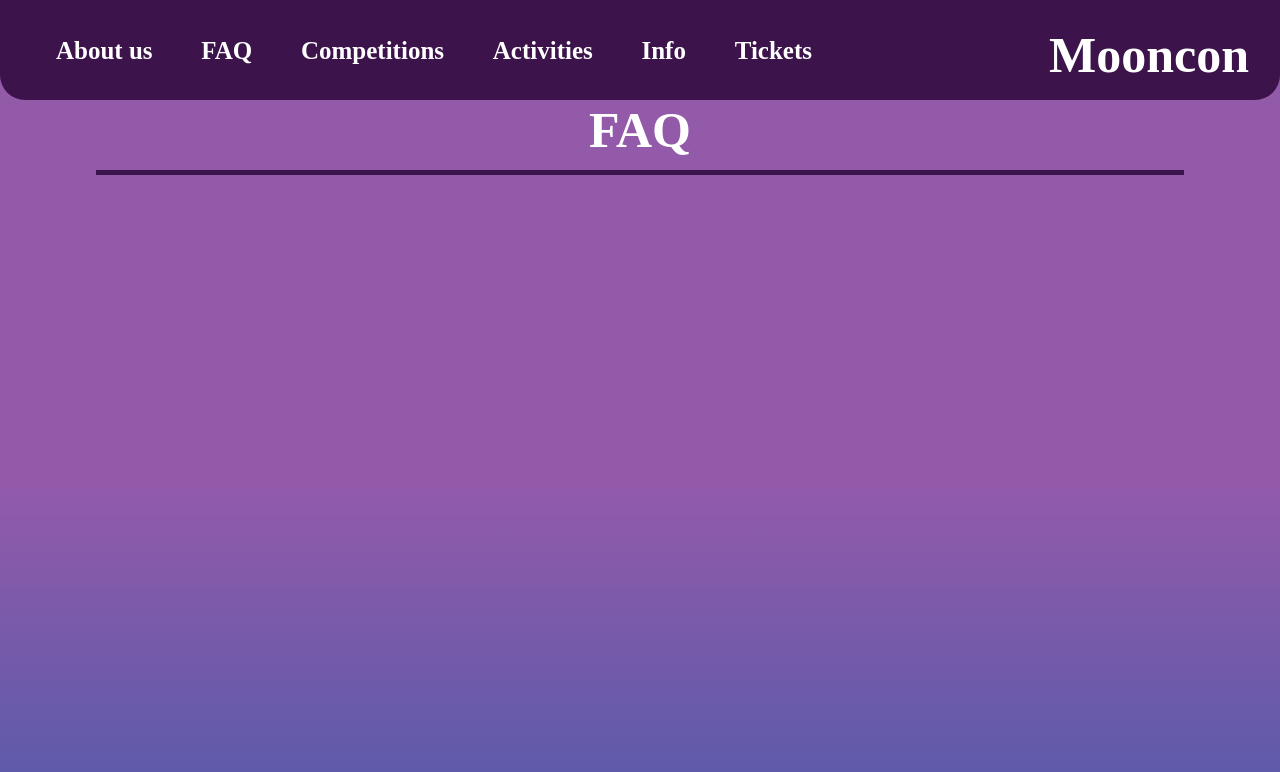
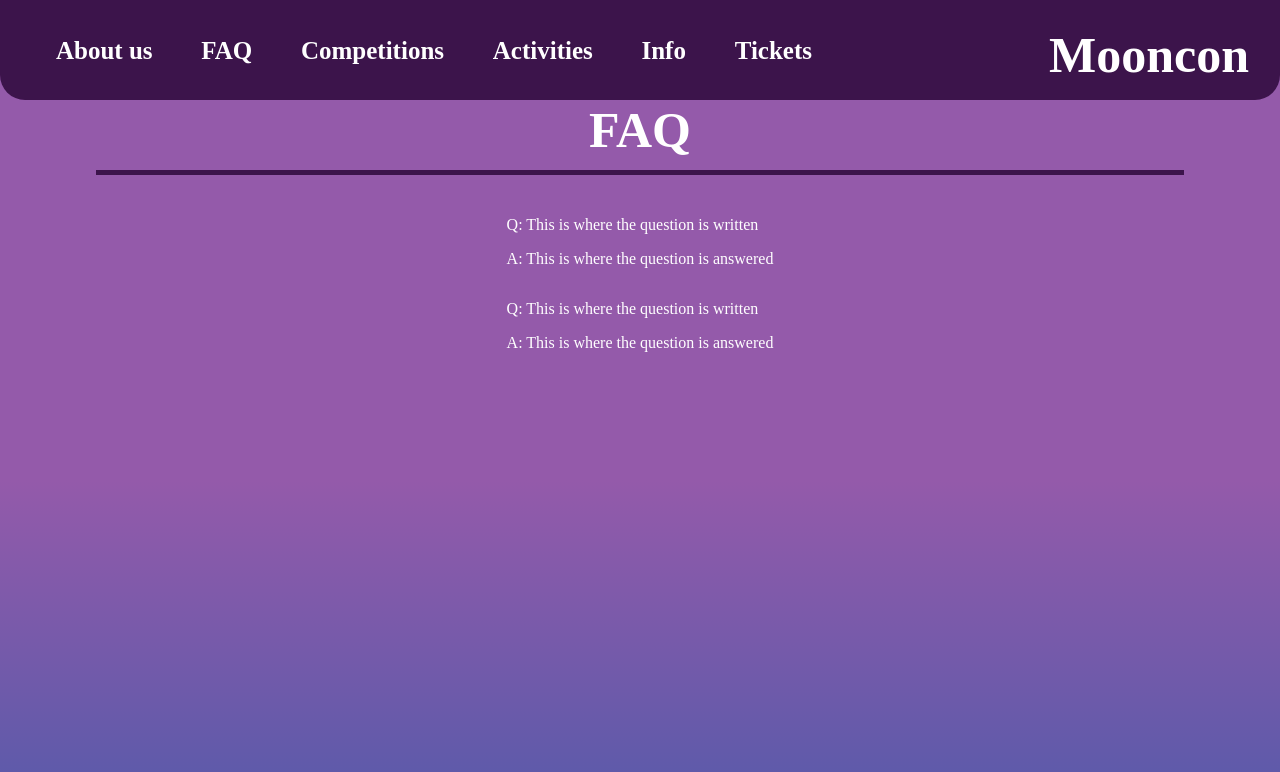
Before and after one commit to IzzIzzIzzIzzI/Mooncon, a SvelteKit app: page /faq in a window 1280 px wide. Shown: the top 772 px of the page. Built offline with nearby package versions, Linux system fonts and the light colour scheme; a web font is replaced by a local one.

Commit message:
I fixed a bunch of font mumbo jumbo I didn't even know was very wrong before now lol

```diff
--- a/src/routes/competitions/+page.svelte
+++ b/src/routes/competitions/+page.svelte
@@ -138,7 +138,8 @@
         display: flex;
     } .title h1 {
         display: flex;
-        font-family: latienne-Pro-Bold;
+        font-family: latienne-Pro;
+        font-style: bold;
         color: white;
         font-size: 50px;
     }
--- a/src/routes/faq/+page.svelte
+++ b/src/routes/faq/+page.svelte
@@ -12,6 +12,26 @@
     </div>
 
     <div class="line_main">
+    </div>
+</div>
+
+<div class="main">
+    <div class="text_right">
+        <div class="question">
+            <p>Q: This is where the question is written</p>
+        </div>
+        <div class="answer">
+            <p>A: This is where the question is answered</p>
+        </div>
+    </div>
+
+    <div class="text_left">
+        <div class="question">
+            <p>Q: This is where the question is written</p>
+        </div>
+        <div class="answer">
+            <p>A: This is where the question is answered</p>
+        </div>
     </div>
 </div>
 
@@ -35,7 +55,8 @@
         display: flex;
     } .title h1 {
         display: flex;
-        font-family: latienne-Pro-Bold;
+        font-family: latienne-Pro;
+        font-style: bold;
         color: white;
         font-size: 50px;
     }
@@ -45,4 +66,23 @@
         height: 5px;
         background-color: #3c144b;
     }
+
+    .main {
+        width: 100vw;
+        top: 200px;
+        display: flex;
+        align-items: center;
+        flex-direction: column;
+        position: absolute;
+        color: white;
+    }
+
+    .question {
+        font-family: rockwell-nova;
+    }
+
+    .answer {
+        font-family: rockwell-nova;
+        font-weight: 200;
+    }
 </style>
```
Also changed, not shown: src/routes/+page.svelte (+8 -10 lines).
